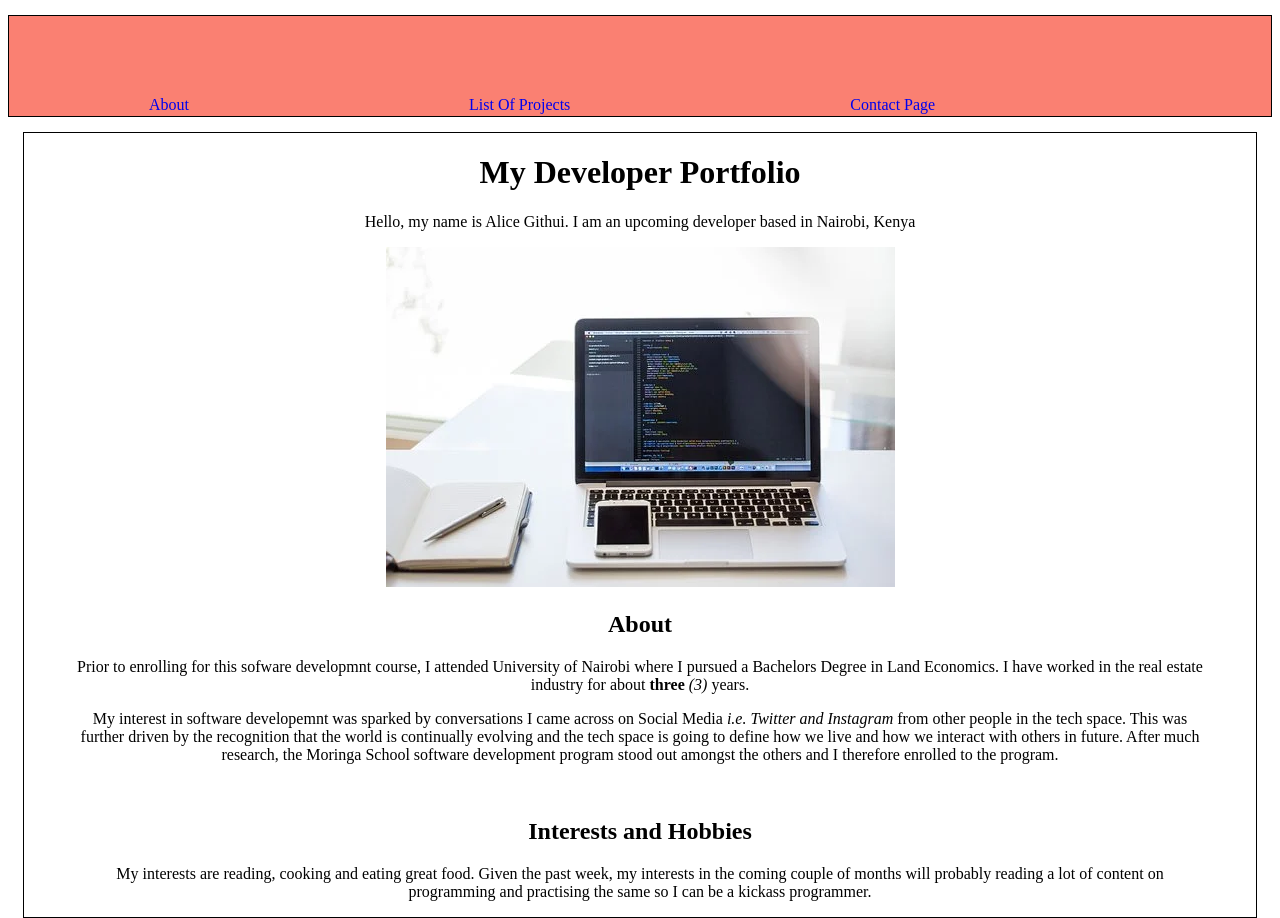
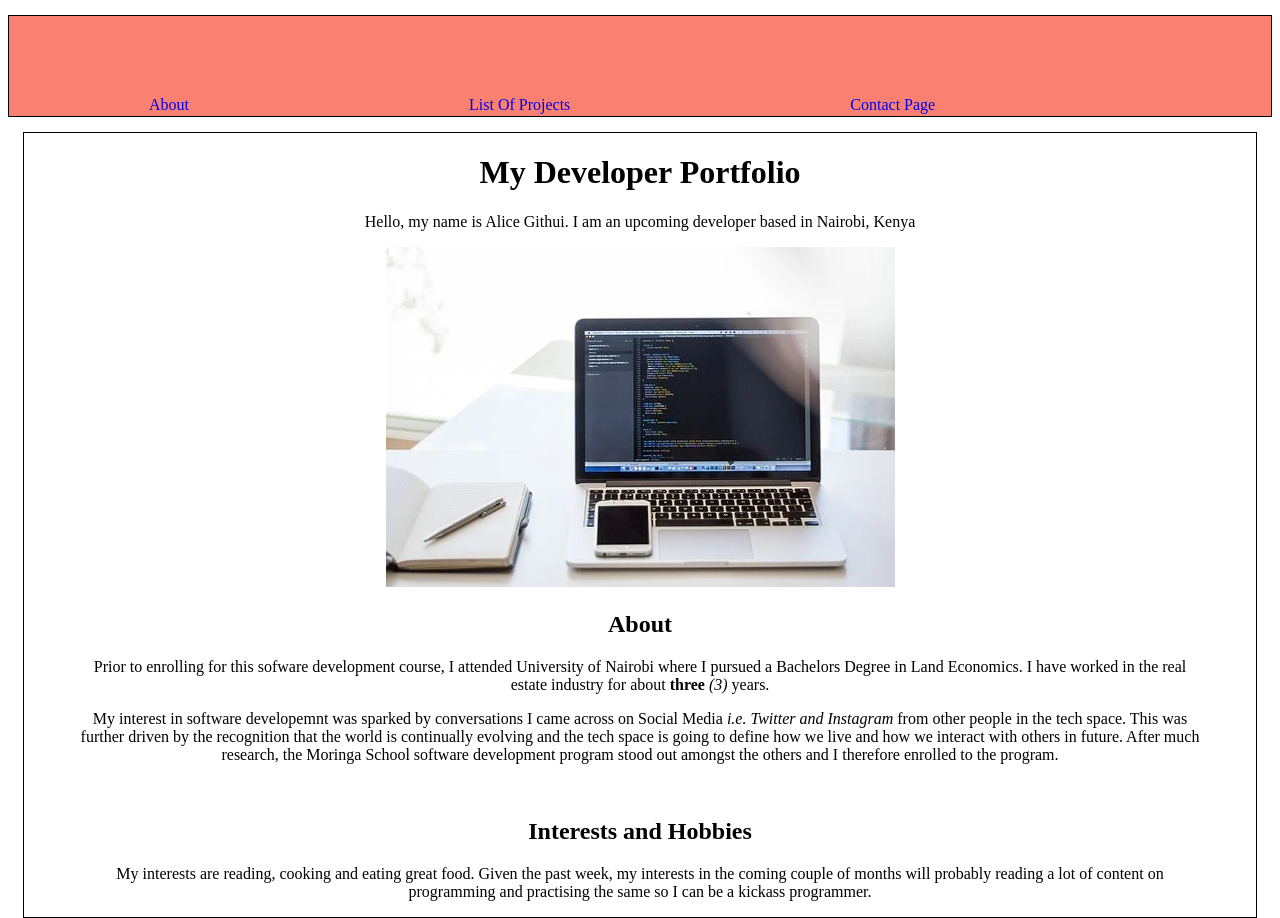
Before and after one commit to Alice-Githui/Developer-s-Portfolio-Landing-Page, a plain HTML site: page index.html in a window 1280 px wide. Shown: the top 918 px of the page. Drawn offline with Linux system fonts and the light colour scheme.

Commit message:
Add the renamed index.html file

```diff
--- a/index.html
+++ b/index.html
@@ -26,7 +26,7 @@
         <br>
         <h2>About</h2>
         <p>
-        Prior to enrolling for this sofware developmnt course, I attended University of Nairobi where I pursued a Bachelors Degree in Land Economics.
+        Prior to enrolling for this sofware development course, I attended University of Nairobi where I pursued a Bachelors Degree in Land Economics.
         I have worked in the real estate industry for about <strong>three</strong> <em>(3)</em> years.</p>
         <p>
         My interest in software developemnt was sparked by conversations I came across on Social Media <em>i.e. Twitter and Instagram</em> from other people in the tech space.
```
